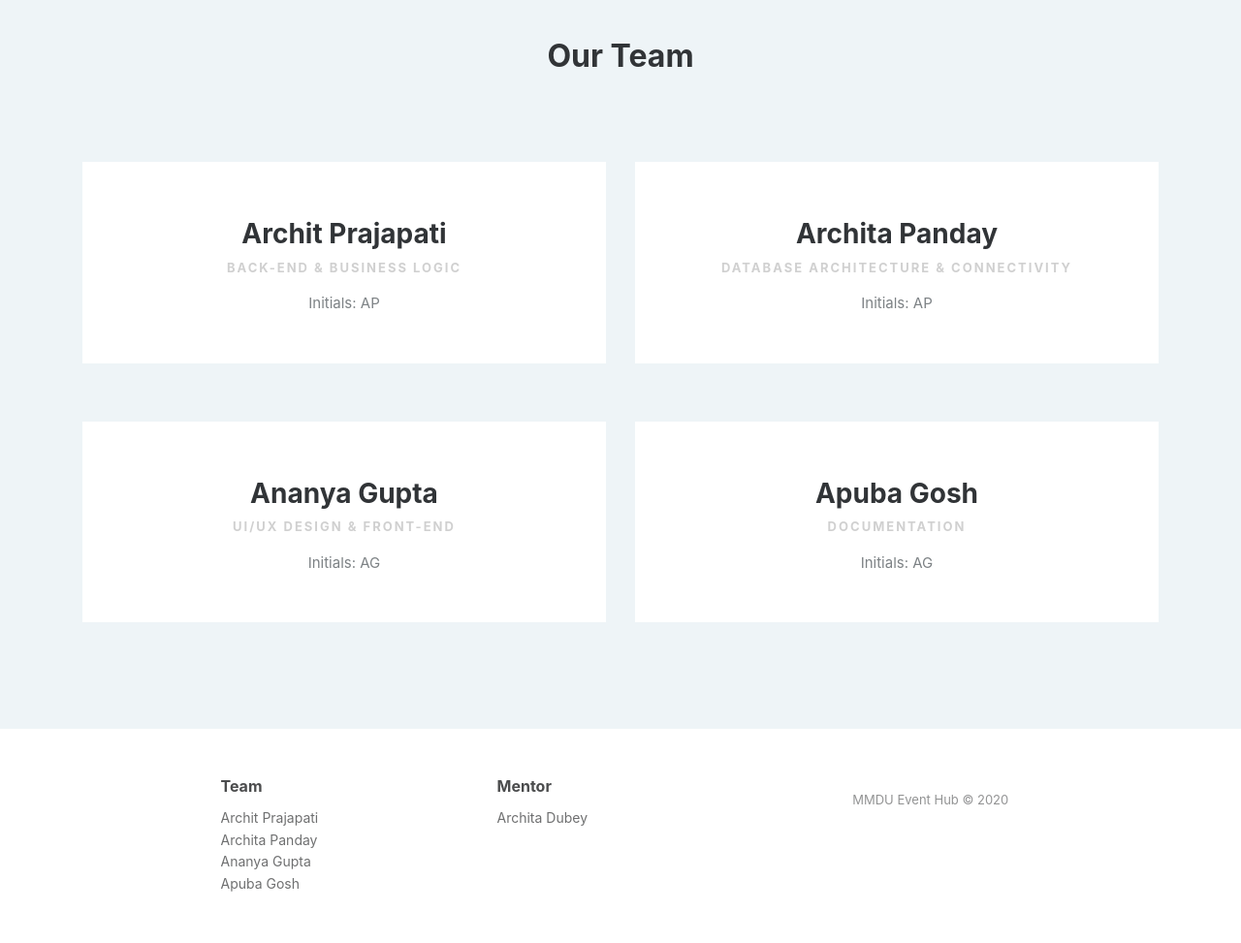
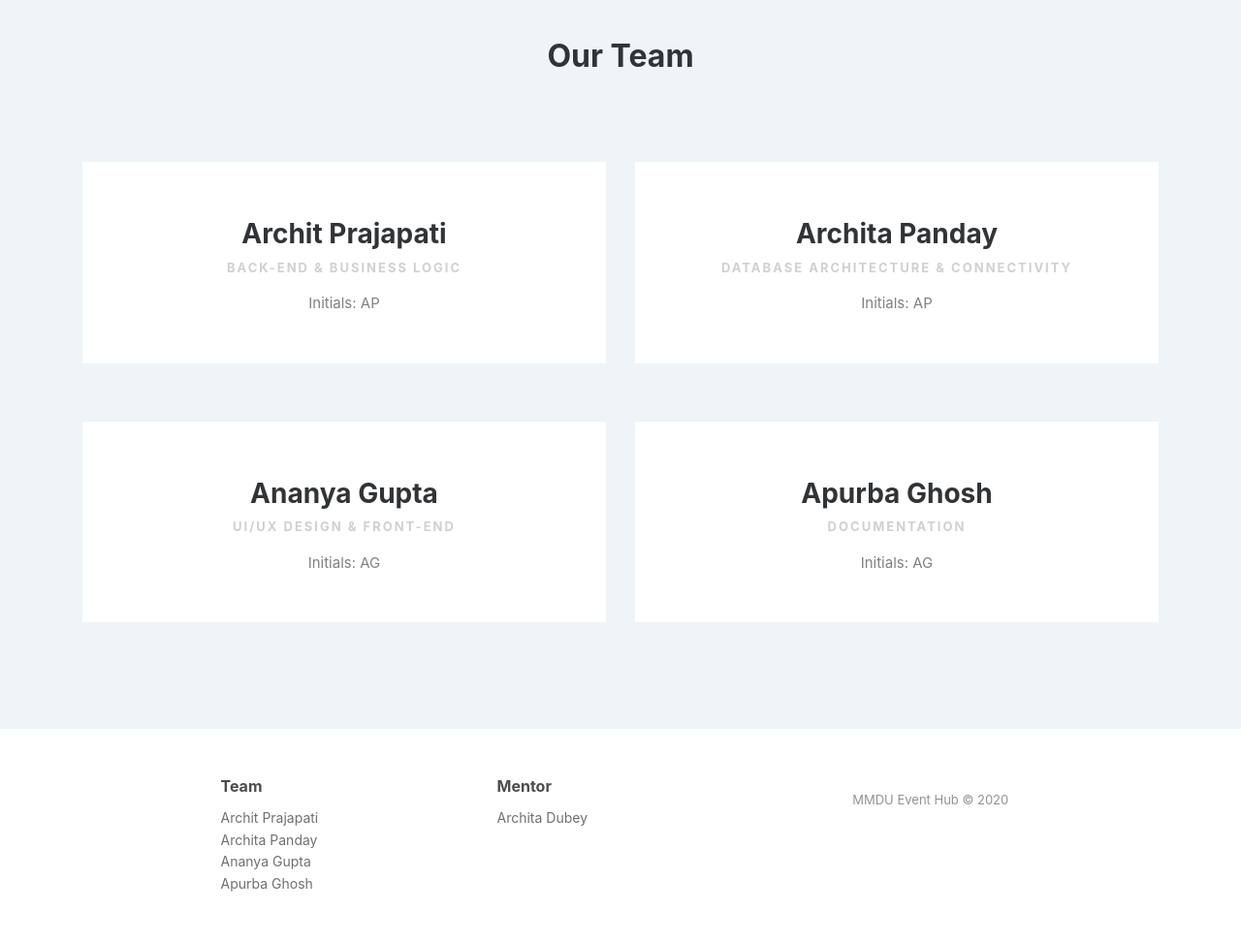
Before and after one commit to Archit-Stack428/Event-Management, a PHP site: page /aboutusAfterLogIn.php in a window 1280 px wide. Shown: the part 1425-2398 px from the top of the page at 97% size. Run offline with PHP 8.4, Linux system fonts and the light colour scheme.

Commit message:
Fix spelling from Apuba Gosh to Apurba Ghosh

```diff
--- a/about.php
+++ b/about.php
@@ -114,11 +114,11 @@ include('header.php');
         </div>
       </div>
 
-      <!-- Apuba Gosh -->
+      <!-- Apurba Ghosh -->
       <div class="col-md-6" data-aos="fade-up" data-aos-delay="200" style="margin-top: 30px;">
         <div class="eh-card text-center" style="padding: 30px 20px; height: 100%;">
           <div class="eh-avatar" style="width: 80px; height: 80px; font-size: 32px; margin: 0 auto 16px;">AG</div>
-          <h3 style="color: #fff; font-size: 20px; font-weight: 600; margin-bottom: 5px;">Apuba Gosh</h3>
+          <h3 style="color: #fff; font-size: 20px; font-weight: 600; margin-bottom: 5px;">Apurba Ghosh</h3>
           <p style="color: var(--eh-accent); font-size: 13px; margin-bottom: 15px;">Documentation</p>
           <div style="display: flex; justify-content: center; gap: 15px; min-height: 27px;"></div>
         </div>
--- a/aboutusAfterLogIn.php
+++ b/aboutusAfterLogIn.php
@@ -143,10 +143,10 @@
                         <p class="description">Initials: AG</p>
                     </div>
                 </div>
-                <!-- Apuba Gosh -->
+                <!-- Apurba Ghosh -->
                 <div class="col-md-6 item" style="margin-bottom: 30px;">
                     <div class="box">
-                        <h3 class="name">Apuba Gosh</h3>
+                        <h3 class="name">Apurba Ghosh</h3>
                         <p class="title">Documentation</p>
                         <p class="description">Initials: AG</p>
                     </div>
@@ -164,7 +164,7 @@
                             <li><a href="#">Archit Prajapati</a></li>
                             <li><a href="#">Archita Panday</a></li>
                             <li><a href="#">Ananya Gupta</a></li>
-                            <li><a href="#">Apuba Gosh</a></li>
+                            <li><a href="#">Apurba Ghosh</a></li>
                         </ul>
                     </div>
                     <div class="col-sm-4 col-md-3 item">
--- a/feedback.php
+++ b/feedback.php
@@ -78,7 +78,7 @@ echo "<form action='feedbacksubmit.php?eventid=".$eventid."' method='post' encty
                             <li><a href="#">Archit Prajapati</a></li>
                             <li><a href="#">Archita Panday</a></li>
                             <li><a href="#">Ananya Gupta</a></li>
-                            <li><a href="#">Apuba Gosh</a></li>
+                            <li><a href="#">Apurba Ghosh</a></li>
                         </ul>
                     </div>
                     <div class="col-sm-4 col-md-3 item">
```
